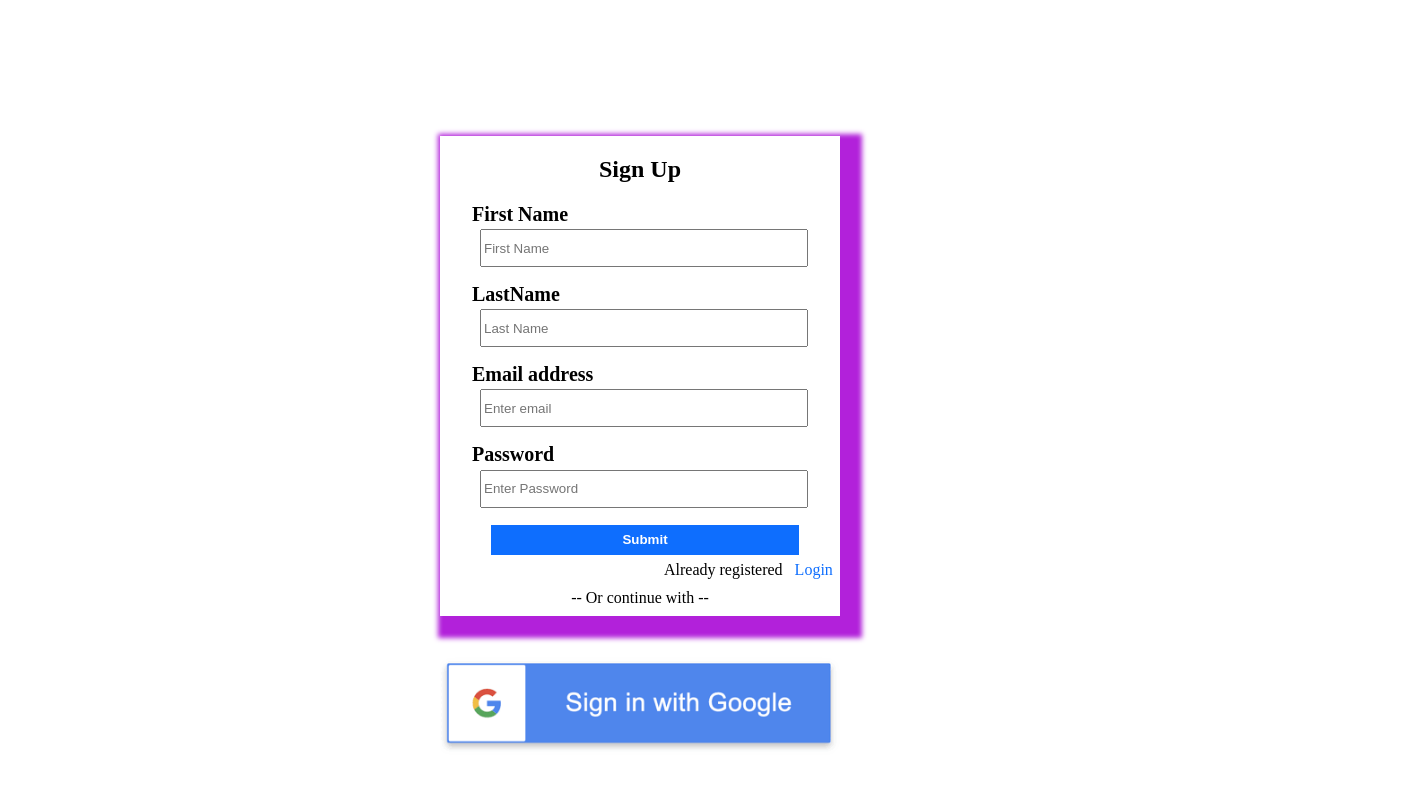
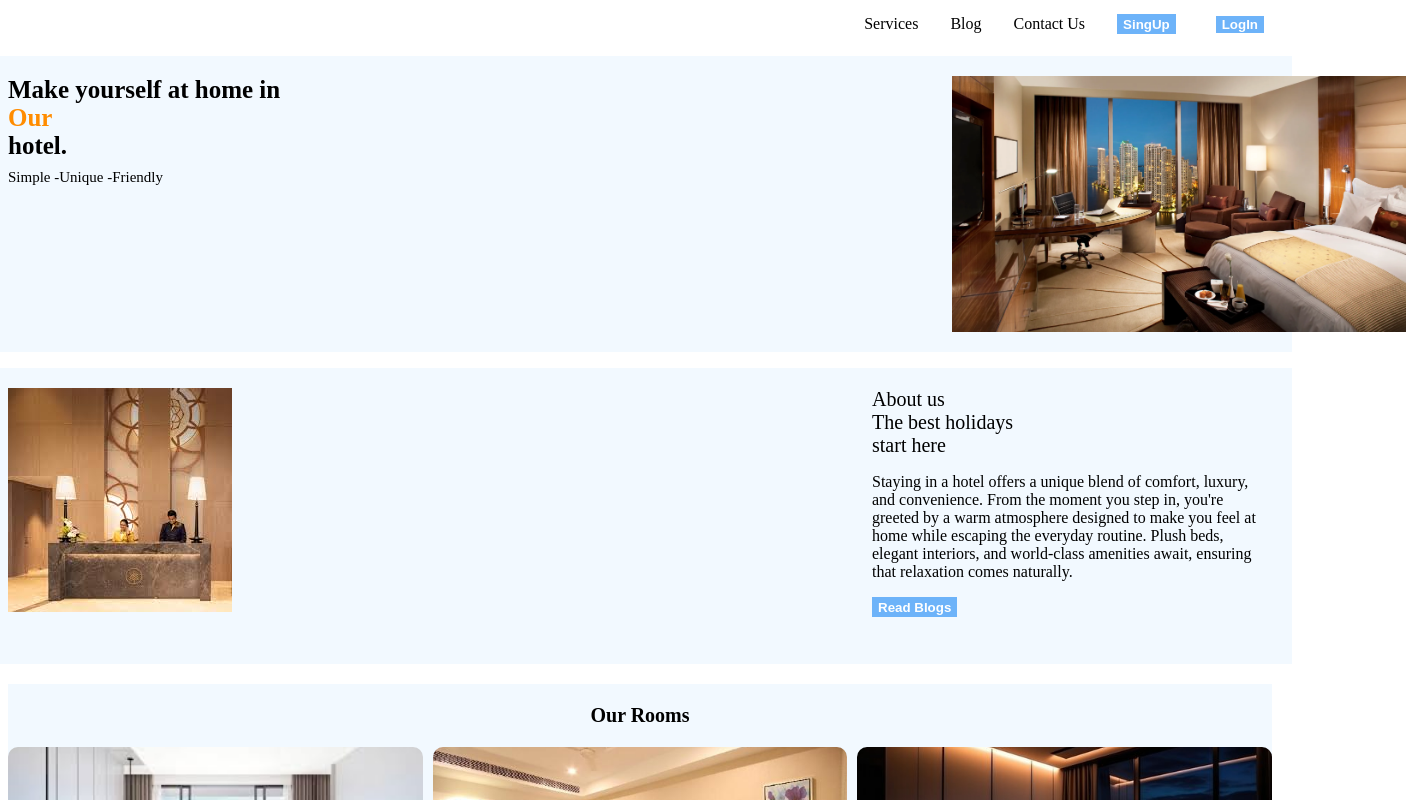
Before and after one commit to guptaayushman24/Hotel_Booking, a React (Vite) app in the folder Hotel_Booking/: page / in a window 1280 px wide. Shown: the top 800 px of the page, 1406 px wide, since content can reach past the window. Built offline with nearby package versions, Linux system fonts and the light colour scheme.

Commit message:
Routing is applied on Signin and Singup button

```diff
--- a/Hotel_Booking/src/App.jsx
+++ b/Hotel_Booking/src/App.jsx
@@ -9,30 +9,38 @@ import Contact from './components/Contact'
 import About from './components/About'
 import Navbar from './components/Navbar'
 import NavBar from './components/Navbar'
-// const router = createBrowserRouter(
-//   [
-//     {
-//       path:'/signup',
-//       element:
+const router = createBrowserRouter(
+  [
+    {
+      path:'/',
+      element:
 
-//     <div>
-//         <Signup></Signup>
-//       </div>
-//     }
-//   ]
-// )
+      <Home></Home>
+    },
+    {
+      path:'/signup',
+      element:
+        <Signup></Signup>
+    },
+    {
+      path:'/signin',
+      element:
+      <Login></Login>
+    }
+  ]
+)
 function App() {
 
 
   return (
     <>
 
-    <Signup></Signup>
+    {/* <Signup></Signup> */}
      {/* <Home></Home> */}
      {/* <Login></Login> */}
-     {/* <div>
+     {/* <div> */}
       <RouterProvider router={router}></RouterProvider>
-    </div> */}
+    {/* </div> */}
     </>
   )
 }
--- a/Hotel_Booking/src/components/Home.jsx
+++ b/Hotel_Booking/src/components/Home.jsx
@@ -2,20 +2,24 @@ import React, { useState } from 'react'
 import './Home.css'
 import { useNavigate } from 'react-router-dom';
 function Home() {
-  // const navigate = useNavigate();
-  // function opensignup(){
-  //   navigate('./signup');
-  // }
+  const navigate = useNavigate();
+  function opensignup(){
+    navigate('./signup');
+  }
+  function opensignin(){
+    navigate('./signin')
+  }
   return (
     <div className='parentdiv'>
       <div className='navbar'>
         <div className='services'>Services</div>
         <div className='services'>Blog</div>
+
         <div className='services'>Contact Us</div>
-        <div className='services'><button id='signup'>SingUp</button></div>
+        <div className='services'><button id='signup' onClick={opensignup}>SingUp</button></div>
 
 
-        <div className='services'><button id='login'>LogIn</button></div>
+        <div className='services'><button id='login' onClick={opensignin}>LogIn</button></div>
 
       </div>
 
--- a/Hotel_Booking/src/components/Signup.css
+++ b/Hotel_Booking/src/components/Signup.css
@@ -6,7 +6,7 @@
 .formdiv{
     box-shadow: 10px 10px 5px 12px rgb(178, 33, 218);
     margin-top: 1rem;
-    height: 40rem;
+    height: 2rem;
     width: 30rem;
 }
 .heading{
@@ -62,7 +62,6 @@
     display: flex;
     justify-content: center;
     align-items: center;
-    /* background-color: red; */
 
 }
 .imagestyle{
--- a/Hotel_Booking/src/components/Signup.jsx
+++ b/Hotel_Booking/src/components/Signup.jsx
@@ -139,7 +139,7 @@ function Signup() {
         <div>
             <div className='parentdiv'>
 
-                <div className='formdiv'>
+                <div className='formdiv' style={{height:'42rem'}}>
                     {/* div->heading */}
                     <div className='heading'>
                         <h2>Sign Up</h2>
@@ -227,6 +227,7 @@ function Signup() {
                     {/* continue with*/}
                     <div className='continuewith'>
                         -- Or continue with --
+
                     </div>
 
                     <div className='image'>
```
Also changed, not shown: 1 other file (tests, documents, lock files or other folders).
